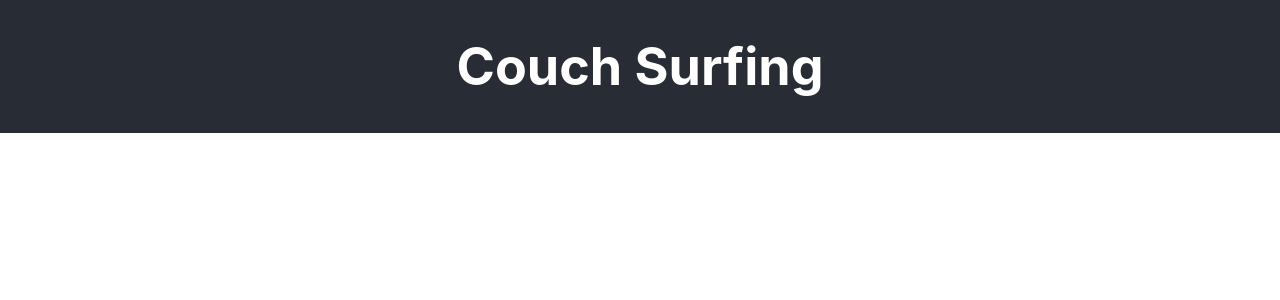
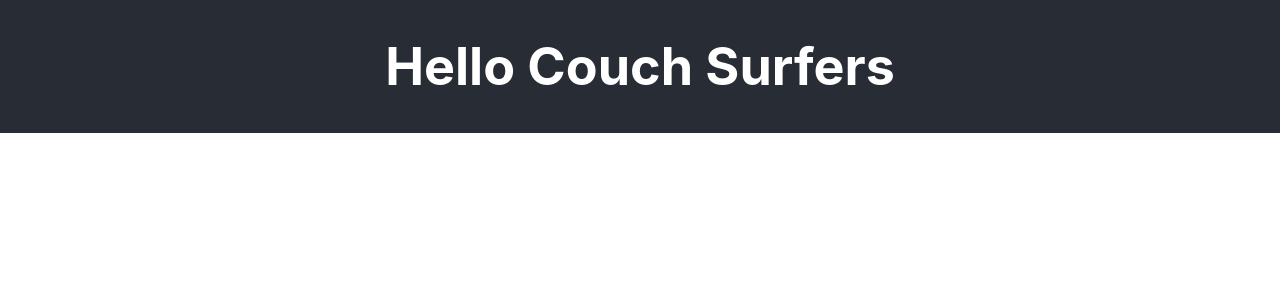
Before and after one commit to jendang/couchsurfing, a React (Create React App) app: page / in a window 1280 px wide. Shown: the top 300 px of the page. Built offline with nearby package versions, Linux system fonts and the light colour scheme.

Commit message:
new name

```diff
--- a/src/App.js
+++ b/src/App.js
@@ -6,7 +6,7 @@ class App extends Component {
     return (
       <div className="App">
         <header className="App-header">
-          <h1>Couch Surfing</h1>
+          <h1>Hello Couch Surfers</h1>
         </header>
       </div>
     );
```
